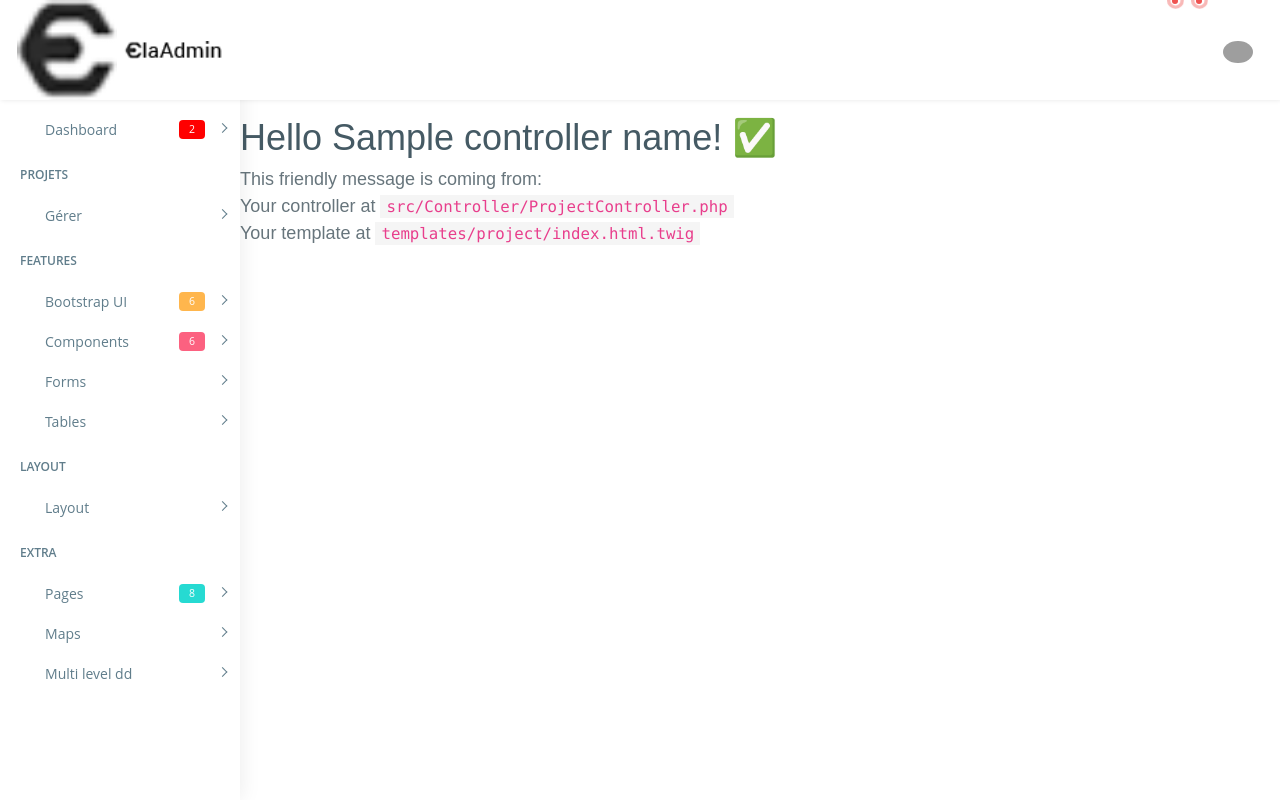
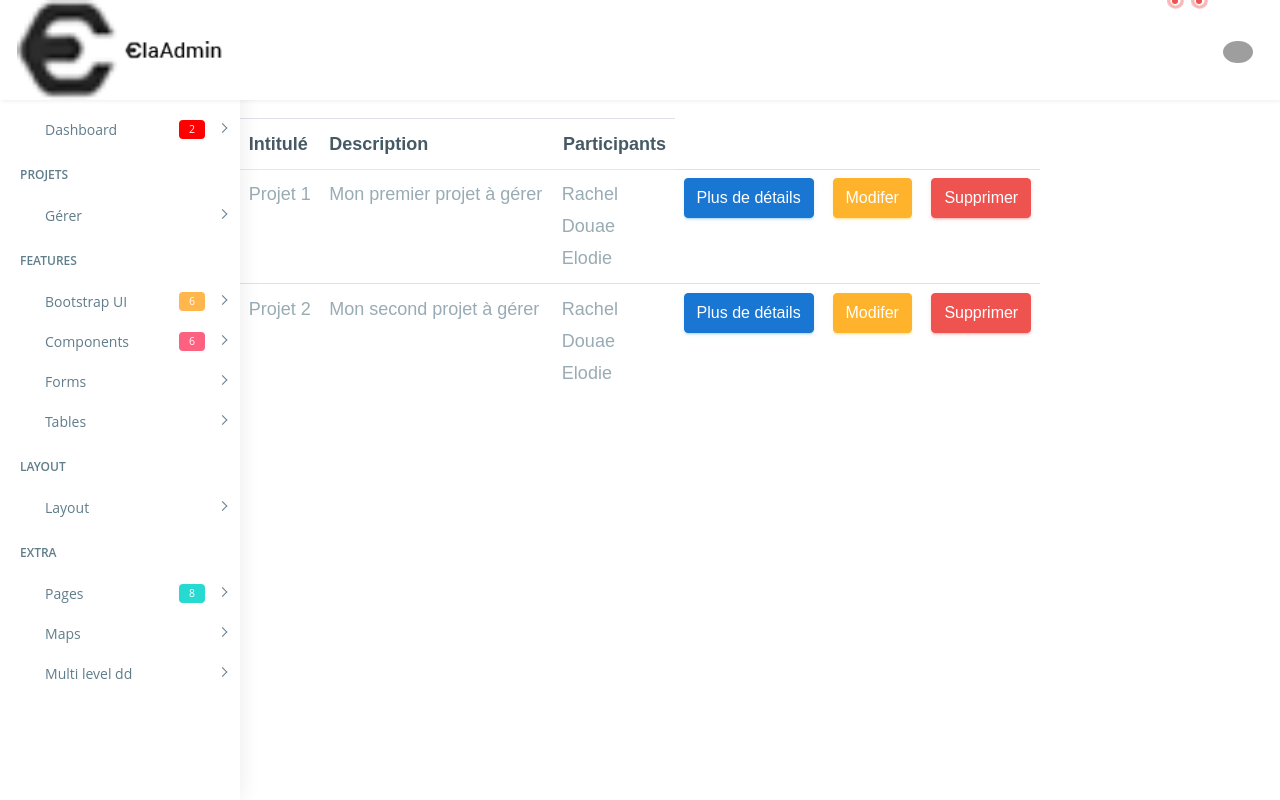
Before and after one commit to Shizawawa/REDGlow, a Symfony app: template templates/project/index.html.twig in a window 1280 px wide. Run offline with Twig, Linux system fonts and the light colour scheme; the template is opened without the code that fills it: most values are stand-ins (such as "Sample title", 1, 10 or a date in 2020); style sheets or scripts are compiled from the project's sources; some libraries are stand-ins or nearby versions; grey boxes are pictures that could not be loaded.

Commit message:
add project module

```diff
--- a/templates/project/index.html.twig
+++ b/templates/project/index.html.twig
@@ -9,12 +9,51 @@
 </style>
 
 <div class="example-wrapper">
-    <h1>Hello {{ controller_name }}! ✅</h1>
+    <div class="table-responsive">
+                                            <table class="table table-hover ">
+                                                <thead>
+                                                    <tr>
+                                                        <th>Intitulé</th>
+                                                        <th>Description</th>
+                                                        <th>Participants</th>
+                                                    </tr>
+                                                </thead>
+                                                <tbody>
+                                                    <tr>
+                                                        <td>Projet 1</td>
+                                                        <td>Mon premier projet à gérer</td>
+                                                        <td>
+                                                        	<ul>
+                                                        		<li>Rachel</li>
+                                                        		<li>Douae</li>
+                                                        		<li>Elodie</li>
+                                                        	</ul>
+                                                        </td>
+                                                        <td><button class="btn btn-info" href="/dashboard">Plus de détails</button></td>
+                                                        <td><button class="btn btn-warning" href="#">Modifer</button></td>
+                                                        <td><button class="btn btn-danger" href="#">Supprimer</button></td>
+                                                    </tr>
+                                                    <tr>
+                                                        <td>Projet 2</td>
+                                                        <td>Mon second projet à gérer</td>
+                                                        <td>
+                                                        	<ul>
+                                                        		<li>Rachel</li>
+                                                        		<li>Douae</li>
+                                                        		<li>Elodie</li>
+                                                        	</ul>
+                                                        </td>
+                                                        <td><button class="btn btn-info" href="#">Plus de détails</button></td>
+                                                        <td><button class="btn btn-warning" href="#">Modifer</button></td>
+                                                        <td><button class="btn btn-danger" href="#">Supprimer</button></td>
+                                                    </tr>
 
-    This friendly message is coming from:
-    <ul>
-        <li>Your controller at <code>src/Controller/ProjectController.php</code></li>
-        <li>Your template at <code>templates/project/index.html.twig</code></li>
-    </ul>
+                                                </tbody>
+                                            </table>
+                                        </div>
+                                    </div>
+                                </div>
+                            </div>
+                        </div>
 </div>
 {% endblock %}
```
